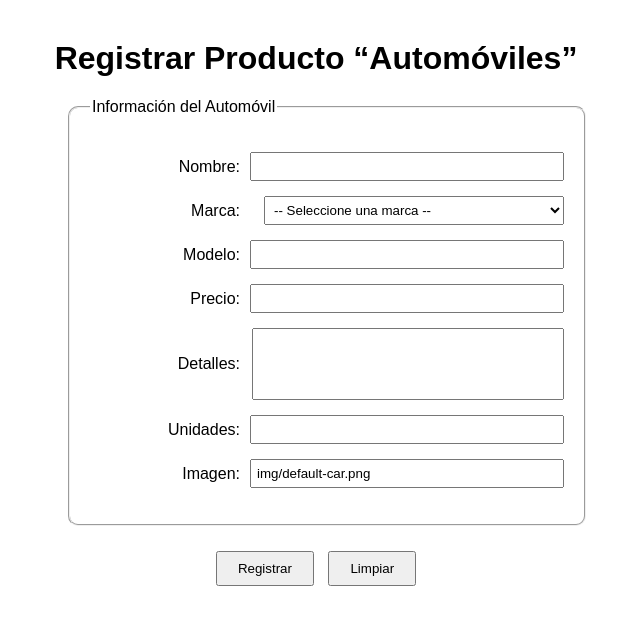
After one commit to berenicelime9-ship-it/tecweb, a PHP site: page /formulario_productos_v2.php in a window 1280 px wide. The commit adds this page. Shown: the top 625 px of the page, without its empty margins (324-964 px from the left). Run offline with PHP 8.4, Linux system fonts and the light colour scheme.

Commit message:
ej. 3 cambios

```diff
--- /dev/null
+++ b/practicas/p10/formulario_productos_v2.php
@@ -0,0 +1,175 @@
+<?php
+header("Content-Type: text/html; charset=utf-8");
+
+// Valores por defecto (nuevo producto)
+$producto = [
+    'id' => 0,
+    'nombre' => '',
+    'marca' => '',
+    'modelo' => '',
+    'precio' => '',
+    'detalles' => '',
+    'unidades' => '',
+    'imagen' => 'img/default-car.png'
+];
+
+// Si recibimos datos por POST (desde la tabla), los usamos para rellenar el formulario
+if ($_SERVER['REQUEST_METHOD'] === 'POST') {
+    $producto['id']       = $_POST['id'] ?? 0;
+    $producto['nombre']   = $_POST['nombre'] ?? '';
+    $producto['marca']    = $_POST['marca'] ?? '';
+    $producto['modelo']   = $_POST['modelo'] ?? '';
+    $producto['precio']   = $_POST['precio'] ?? '';
+    $producto['detalles'] = $_POST['detalles'] ?? '';
+    $producto['unidades'] = $_POST['unidades'] ?? '';
+    $producto['imagen']   = $_POST['imagen'] ?: 'img/default-car.png';
+}
+?>
+<!DOCTYPE html>
+<html lang="es">
+<head>
+  <meta charset="utf-8">
+  <title><?= $producto['id'] ? "Modificar Producto" : "Registrar Producto" ?></title>
+  <style>
+    body {
+      font-family: Arial, sans-serif;
+      margin: 40px;
+    }
+
+    h1, h2 {
+      text-align: center;
+    }
+
+    form {
+      width: 500px;
+      margin: 0 auto;
+    }
+
+    fieldset {
+      padding: 20px;
+      border-radius: 10px;
+    }
+
+    ul {
+      list-style-type: none;
+      padding: 0;
+    }
+
+    li {
+      margin-bottom: 15px;
+      display: flex;
+      justify-content: space-between;
+      align-items: center;
+    }
+
+    label {
+      width: 150px;
+      text-align: right;
+      margin-right: 10px;
+    }
+
+    input[type="text"],
+    input[type="number"],
+    select,
+    textarea {
+      width: 300px;
+      padding: 5px;
+    }
+
+    textarea {
+      resize: none;
+      height: 60px;
+    }
+
+    p {
+      text-align: center;
+      margin-top: 20px;
+    }
+
+    input[type="submit"],
+    input[type="reset"] {
+      padding: 8px 20px;
+      margin: 5px;
+      cursor: pointer;
+    }
+  </style>
+  <script>
+    function validarFormulario(event) {
+      const nombre = document.getElementById("nombre").value.trim();
+      const marca = document.getElementById("marca").value;
+      const modelo = document.getElementById("modelo").value.trim();
+      const precio = parseFloat(document.getElementById("precio").value);
+      const unidades = parseInt(document.getElementById("unidades").value);
+      const detalles = document.getElementById("detalles").value.trim();
+      const imagen = document.getElementById("imagen");
+
+      if (!nombre || nombre.length>100){ alert("Nombre inválido"); event.preventDefault(); return false; }
+      if (!marca){ alert("Debe seleccionar una marca"); event.preventDefault(); return false; }
+      if (!modelo || modelo.length>25){ alert("Modelo inválido"); event.preventDefault(); return false; }
+      if (isNaN(precio) || precio<=99.99){ alert("Precio inválido"); event.preventDefault(); return false; }
+      if (isNaN(unidades) || unidades<0){ alert("Unidades inválidas"); event.preventDefault(); return false; }
+      if (detalles.length>250){ alert("Detalles demasiado largos"); event.preventDefault(); return false; }
+      if (imagen.value.trim()===''){ imagen.value='img/default-car.png'; }
+
+      return true;
+    }
+  </script>
+</head>
+<body>
+
+<h1><?= $producto['id'] ? "Modificar Producto" : "Registrar Producto" ?> &ldquo;Automóviles&rdquo;</h1>
+
+<form action="<?= $producto['id'] ? 'update_producto.php' : 'set_producto_v2.php' ?>" method="post" onsubmit="return validarFormulario(event)">
+  <input type="hidden" name="id" value="<?= htmlspecialchars($producto['id']) ?>" />
+
+  <fieldset>
+    <legend>Información del Automóvil</legend>
+    <ul>
+      <li>
+        <label for="nombre">Nombre:</label>
+        <input type="text" id="nombre" name="nombre" value="<?= htmlspecialchars($producto['nombre']) ?>" required maxlength="100">
+      </li>
+      <li>
+        <label for="marca">Marca:</label>
+        <select id="marca" name="marca" required>
+          <option value="">-- Seleccione una marca --</option>
+          <?php
+          $marcas = ["Toyota","Ford","Nissan","Chevrolet","Volkswagen","Honda","BMW","Mercedes-Benz","Hyundai","Kia","Mazda","Audi","Peugeot","Renault","Tesla"];
+          foreach($marcas as $m){
+              $selected = ($producto['marca']==$m) ? 'selected' : '';
+              echo "<option value=\"$m\" $selected>$m</option>";
+          }
+          ?>
+        </select>
+      </li>
+      <li>
+        <label for="modelo">Modelo:</label>
+        <input type="text" id="modelo" name="modelo" value="<?= htmlspecialchars($producto['modelo']) ?>" required maxlength="25">
+      </li>
+      <li>
+        <label for="precio">Precio:</label>
+        <input type="number" id="precio" name="precio" step="0.01" value="<?= htmlspecialchars($producto['precio']) ?>" required>
+      </li>
+      <li>
+        <label for="detalles">Detalles:</label>
+        <textarea id="detalles" name="detalles" maxlength="250"><?= htmlspecialchars($producto['detalles']) ?></textarea>
+      </li>
+      <li>
+        <label for="unidades">Unidades:</label>
+        <input type="number" id="unidades" name="unidades" min="0" value="<?= htmlspecialchars($producto['unidades']) ?>" required>
+      </li>
+      <li>
+        <label for="imagen">Imagen:</label>
+        <input type="text" id="imagen" name="imagen" value="<?= htmlspecialchars($producto['imagen']) ?>">
+      </li>
+    </ul>
+  </fieldset>
+
+  <p>
+    <input type="submit" value="<?= $producto['id'] ? 'Actualizar' : 'Registrar' ?>">
+    <input type="reset" value="Limpiar">
+  </p>
+</form>
+
+</body>
+</html>
```
Also changed, not shown: practicas/p10/formulario_productos_v2.html (deleted, +0 -193 lines), practicas/p10/get_productos_vigentes_v2.php (+56 -24 lines), practicas/p10/get_productos_xhtml_v2.php (+57 -18 lines).
